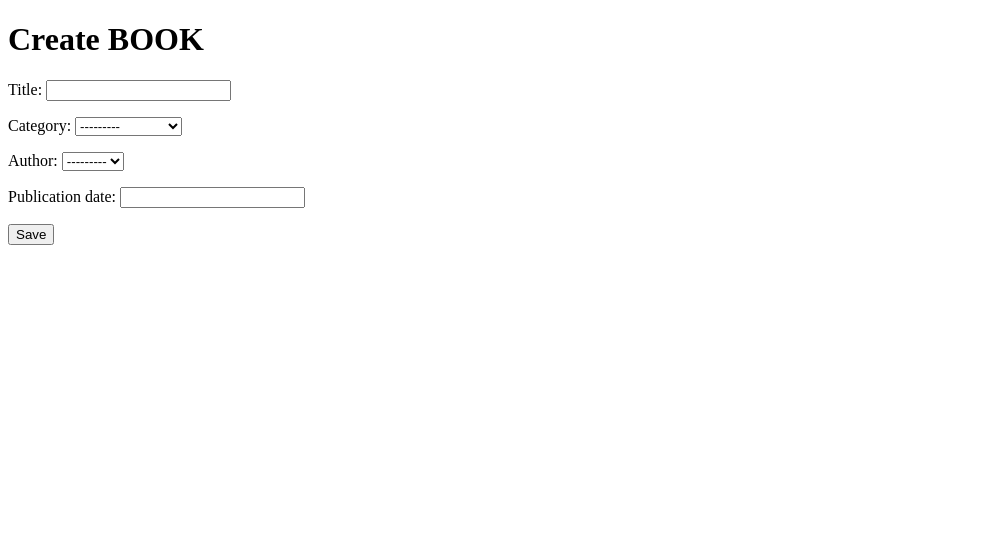
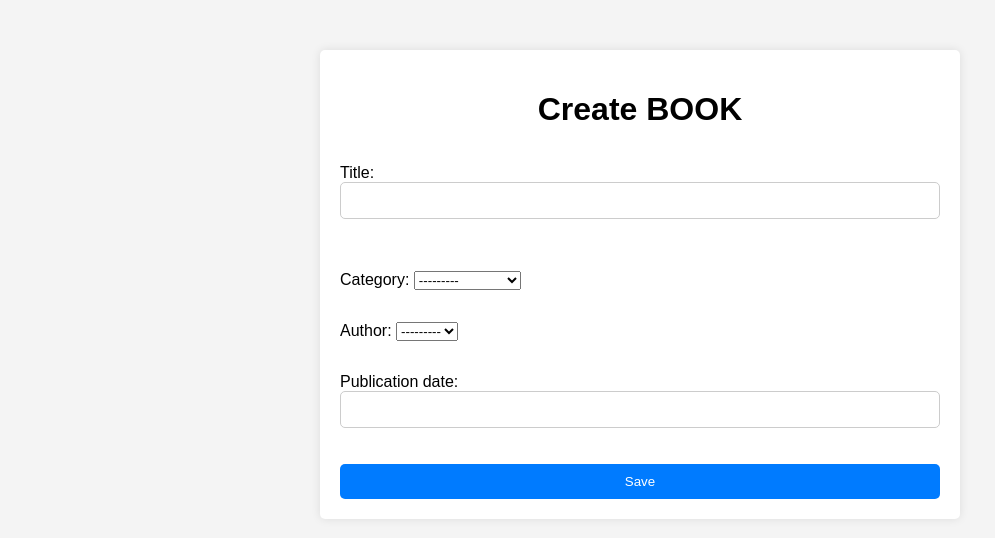
Before and after one commit to beka-rizz/midterm, a Django app: page /books/create in a window 1280 px wide. Shown: the top 538 px of the page, without its empty margins (0-995 px from the left). Run offline with Django 5.2, Linux system fonts and the light colour scheme; a user stored in the database is signed in; data comes from the database, SQL or seed files in the repository; both versions use the stored data as it was after the commit.

Commit message:
user form updated

```diff
--- a/main/templates/form.html
+++ b/main/templates/form.html
@@ -4,13 +4,71 @@
   <head>
     <meta charset="UTF-8" />
     <meta name="viewport" content="width=device-width, initial-scale=1.0" />
-    <title>Create {{model|all_upper}}</title>
+    <title>Create {{ model|all_upper }}</title>
+    <style>
+      body {
+        font-family: Arial, sans-serif;
+        background-color: #f4f4f4;
+        margin: 0;
+        padding: 0;
+        box-sizing: border-box;
+      }
+
+      .container {
+        max-width: 600px;
+        margin: 50px auto;
+        padding: 20px;
+        background-color: #fff;
+        border-radius: 5px;
+        box-shadow: 0 0 10px rgba(0, 0, 0, 0.1);
+      }
+
+      h1 {
+        text-align: center;
+        margin-bottom: 20px;
+      }
+
+      form {
+        display: flex;
+        flex-direction: column;
+      }
+
+      label {
+        margin-bottom: 10px;
+      }
+
+      input[type="text"],
+      textarea {
+        width: 100%;
+        padding: 10px;
+        margin-bottom: 20px;
+        border: 1px solid #ccc;
+        border-radius: 5px;
+        box-sizing: border-box;
+      }
+
+      button {
+        width: 100%;
+        padding: 10px;
+        background-color: #007bff;
+        color: #fff;
+        border: none;
+        border-radius: 5px;
+        cursor: pointer;
+      }
+
+      button:hover {
+        background-color: #0056b3;
+      }
+    </style>
   </head>
   <body>
-    <h1>Create {{model|all_upper}}</h1>
-    <form method="post">
-      {% csrf_token %} {{ form.as_p }}
-      <button type="submit">Save</button>
-    </form>
+    <div class="container">
+      <h1>Create {{ model|all_upper }}</h1>
+      <form method="post">
+        {% csrf_token %} {{ form.as_p }}
+        <button type="submit">Save</button>
+      </form>
+    </div>
   </body>
 </html>
```
Also changed, not shown: db.sqlite3.
